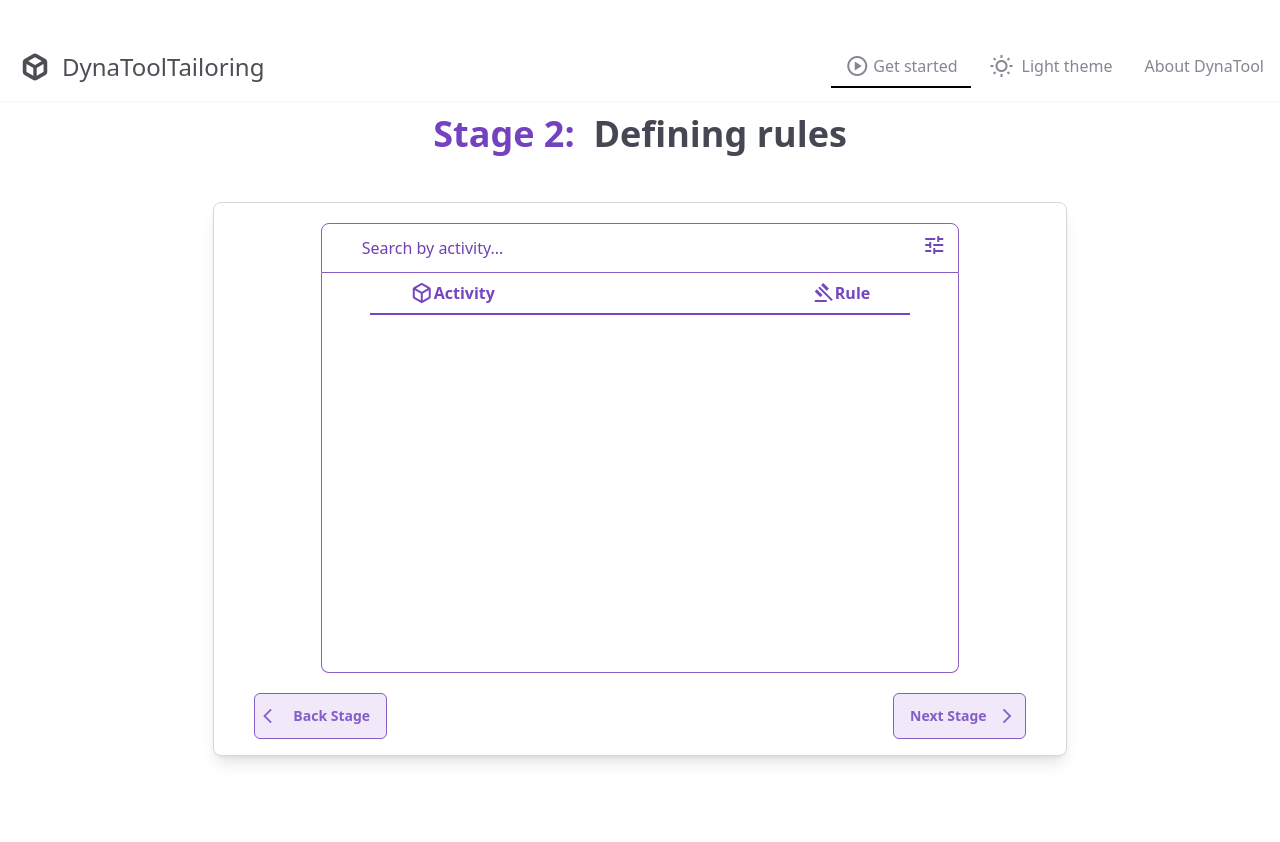
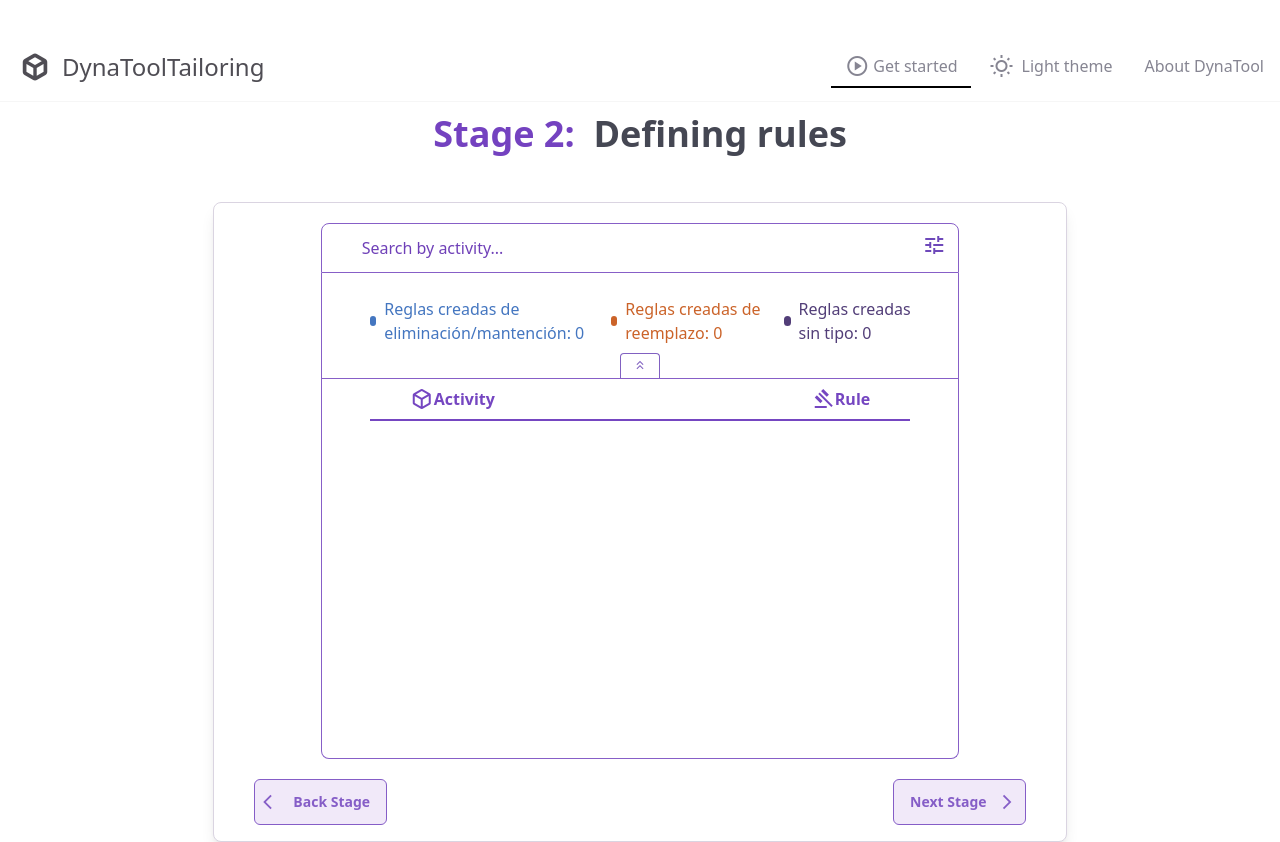
Before and after one commit to PaulQuezada/DynaToolTailoring, a SvelteKit app in the folder memoria/: page /listofrules in a window 1280 px wide. Before the commit the page ends 800 px from the top, so only its background shows below. Built offline with nearby package versions, Linux system fonts and the light colour scheme.

Commit message:
Agregando barra de porcentajes

```diff
--- a/memoria/src/routes/listofrules/+page.svelte
+++ b/memoria/src/routes/listofrules/+page.svelte
@@ -7,6 +7,7 @@
     import { onMount } from "svelte";
     import { writable, type Writable } from "svelte/store";
     import { fileUploadBpmn } from "../../functions/importdata";
+    import Layout from "../+layout.svelte";
 
     // Variables
     let searchQuery = "";
@@ -27,6 +28,53 @@
     let filterNormalTask = true;
     let filterUserTask = false;
     let filterAnotherTask = false;
+
+    // Variables para la barra de datos
+    let numeroReglasEliminarMantener: number = 0;
+    let numeroReglasReemplazar: number = 0;
+    let numeroReglasSinTipo: number = 0;
+    let porcentajeEliminarMantener: number = 0;
+    let porcentajeReemplazar: number = 0;
+    let porcentajeSinTipo: number = 0;
+    let mostrarBarra: boolean = true;
+
+    // Filtrar actividades por nombre y por tipo
+    $: {
+        numeroReglasEliminarMantener = 0;
+        numeroReglasReemplazar = 0;
+        porcentajeEliminarMantener = 0;
+        porcentajeReemplazar = 0;
+        if ($actividades.length !== 0) {
+            $actividades.forEach((regla_activity: activity) => {
+                if (regla_activity.deleted !== undefined) {
+                    numeroReglasEliminarMantener++;
+                } else if (regla_activity.replaced !== undefined) {
+                    numeroReglasReemplazar++;
+                } else {
+                    numeroReglasSinTipo++;
+                }
+            });
+            if (
+                numeroReglasEliminarMantener !== 0 ||
+                numeroReglasReemplazar !== 0 ||
+                numeroReglasSinTipo !== 0
+            ) {
+                // Calculamos el porcentaje de las reglas
+                porcentajeEliminarMantener =
+                    (numeroReglasEliminarMantener / $actividades.length) * 100;
+                porcentajeReemplazar =
+                    (numeroReglasReemplazar / $actividades.length) * 100;
+                porcentajeSinTipo =
+                    (numeroReglasSinTipo / $actividades.length) * 100;
+                // Truncamos el porcentaje
+                porcentajeEliminarMantener = Math.trunc(
+                    porcentajeEliminarMantener,
+                );
+                porcentajeReemplazar = Math.trunc(porcentajeReemplazar);
+                porcentajeSinTipo = Math.trunc(porcentajeSinTipo);
+            }
+        }
+    }
 
     // cuando montamos la pagina recolectamos los datos y los guardamos en el store
     onMount(async () => {
@@ -172,9 +220,114 @@
             </button>
         </div>
 
+        <!-- Barra con porcentajes -->
+        {#if mostrarBarra}
+            <div
+                class="mx-auto w-3/4 border-b border-x {$themeStore === 'Light'
+                    ? 'border-[#875fc7] bg-[#ffffff]'
+                    : 'border-[#462a72] bg-[#14111b]'}"
+            >
+                <div class="flex flex-row w-full mx-auto my-auto py-2 px-8">
+                    <!-- Barra para mostrar las reglas para eliminar o no eliminar -->
+                     {#if porcentajeEliminarMantener > 0}
+                    <div
+                        class="border rounded-l rounded-r flex h-[20px] bg-[#4476c0]"
+                        style="width: {porcentajeEliminarMantener}%"
+                    >
+                        <span class="text-white mx-auto my-auto text-xs"
+                            >{porcentajeEliminarMantener}%</span
+                        >
+                    </div>
+                    {/if}
+                    <!-- Barra para mostrar las reglas para reemplazar -->
+                     {#if porcentajeReemplazar > 0}
+                    <div
+                        class="border rounded-r flex w-[{porcentajeReemplazar}%] h-[20px] bg-[#cb6329]"
+                        style="width: {porcentajeReemplazar}%"
+                    >
+                        <span class="text-white mx-auto my-auto text-xs"
+                            >{porcentajeReemplazar}%</span
+                        >
+                    </div>
+                    {/if}
+                    <!-- Barra para mostrar las reglas sin tipo -->
+                     {#if porcentajeSinTipo > 0}
+                    <div
+                        class="border rounded-r flex w-[{porcentajeSinTipo}%] h-[20px] bg-[#523e78]"
+                        style="width: {porcentajeSinTipo}%"
+                    >
+                        <span class="text-white mx-auto my-auto text-xs"
+                            >{porcentajeSinTipo}%</span
+                        >
+                    </div>
+                    {/if}
+                </div>
+                <div class="flex px-10 my-2">
+                    <div class="flex flex-row">
+                        <div
+                            class="w-[10px] h-[10px] rounded-xl bg-[#4476c0] my-auto mx-2"
+                        ></div>
+                        <h1 class="text-[#4476c0] my-auto">
+                            Reglas creadas de eliminación/mantención: {numeroReglasEliminarMantener}
+                        </h1>
+                    </div>
+                    <div class="flex flex-row">
+                        <div
+                            class="w-[10px] h-[10px] rounded-xl bg-[#cb6329] my-auto mx-2"
+                        ></div>
+                        <h1 class="text-[#cb6329] my-auto">
+                            Reglas creadas de reemplazo: {numeroReglasReemplazar}
+                        </h1>
+                    </div>
+                    <div class="flex flex-row">
+                        <div
+                            class="w-[10px] h-[10px] rounded-xl bg-[#523e78] my-auto mx-2"
+                        ></div>
+                        <h1 class="text-[#523e78] my-auto">
+                            Reglas creadas sin tipo: {numeroReglasSinTipo}
+                        </h1>
+                    </div>
+                </div>
+                <div class="flex">
+                    <button
+                        class="w-[40px] mx-auto border-t border-r border-l border-[#8161c1] rounded-tl rounded-tr"
+                        on:click={() => {
+                            mostrarBarra = false;
+                        }}
+                    >
+                        <span
+                            class="text-[#8161c1] text-sm my-auto mx-auto material-symbols-outlined"
+                        >
+                            keyboard_double_arrow_up
+                        </span>
+                    </button>
+                </div>
+            </div>
+        {:else}
+            <div
+                class="flex w-3/4 mx-auto border-r border-l {$themeStore ===
+                'Light'
+                    ? 'border-[#875fc7] bg-[#ffffff]'
+                    : 'border-[#462a72] bg-[#14111b]'}"
+            >
+                <button
+                    class="w-[40px] mx-auto border-b border-l border-r border-[#8161c1] rounded-bl rounded-br"
+                    on:click={() => {
+                        mostrarBarra = true;
+                    }}
+                >
+                    <span
+                        class="text-[#8161c1] text-sm my-auto mx-auto material-symbols-outlined"
+                    >
+                        keyboard_double_arrow_down
+                    </span>
+                </button>
+            </div>
+        {/if}
+
         <!-- Tabla donde estaran las actividades -->
         <div
-            class="w-3/4 h-[400px] mb-5 overflow-y-auto mx-auto rounded-bl-lg rounded-br-lg border-r border-l border-b {$themeStore ===
+            class="w-3/4 h-[380px] mb-5 overflow-y-auto mx-auto rounded-bl-lg rounded-br-lg border-r border-l border-b {$themeStore ===
             'Light'
                 ? 'border-[#875fc7] bg-[#ffffff]'
                 : 'border-[#462a72] bg-[#14111b]'}"
@@ -264,7 +417,10 @@
                                                         </span>
 
                                                         <h1 class="my-auto">
-                                                            <span class="text-lg text-bold">Rule name</span>: {activity.subname}
+                                                            <span
+                                                                class="text-lg text-bold"
+                                                                >Rule name</span
+                                                            >: {activity.subname}
                                                         </h1>
 
                                                         <button
@@ -288,10 +444,15 @@
                                                         <span
                                                             class="mr-2 text-md my-auto material-symbols-outlined"
                                                         >
-                                                        square_foot
+                                                            square_foot
                                                         </span>
-                                                        <h1 class="my-auto text-sm">
-                                                            <span class="text-lg font-medium ">Rule name: </span>{activity.subname}
+                                                        <h1
+                                                            class="my-auto text-sm"
+                                                        >
+                                                            <span
+                                                                class="text-lg font-medium"
+                                                                >Rule name:
+                                                            </span>{activity.subname}
                                                         </h1>
                                                         <button
                                                             class="border rounded-md mx-2 text-xs {$themeStore ===
@@ -516,6 +677,13 @@
                 placeholder:text-[#6f40b8] focus:placeholder:text-white"
                 type="text"
                 placeholder="Enter rule name"
+                on:keydown={(event) => {
+                    if (event.key === "Enter") {
+                        createRuleActivity();
+                        subnombre_actividad_crear = "";
+                        showModalCrear = false;
+                    }
+                }}
             />
             <div class="flex justify-end">
                 <button
@@ -530,6 +698,14 @@
                         createRuleActivity();
                         subnombre_actividad_crear = "";
                         showModalCrear = false;
+                    }}
+                    on:keydown={(event) => {
+                        console.log(event);
+                        if (event.key === "Enter") {
+                            createRuleActivity();
+                            subnombre_actividad_crear = "";
+                            showModalCrear = false;
+                        }
                     }}>Crear regla</button
                 >
             </div>
@@ -566,6 +742,13 @@
                 placeholder:text-[#6f40b8] focus:placeholder:text-white"
                 type="text"
                 placeholder="Enter rule name"
+                on:keydown={(event) => {
+                    if (event.key === "Enter") {
+                        editRuleActivity();
+                        subnombre_actividad_crear = "";
+                        showModalEditar = false;
+                    }
+                }}
             />
             <div class="flex justify-end">
                 <button
```
